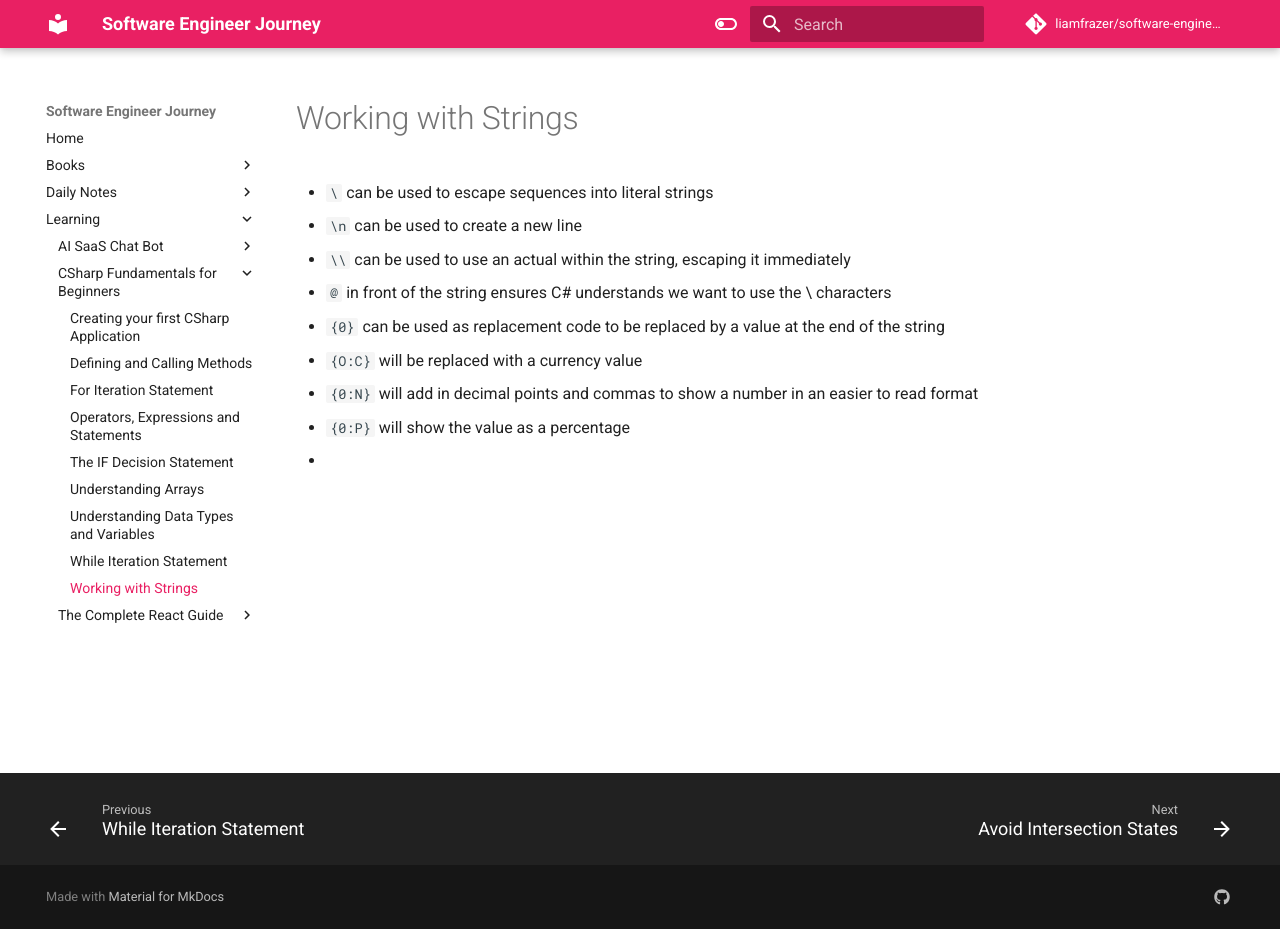
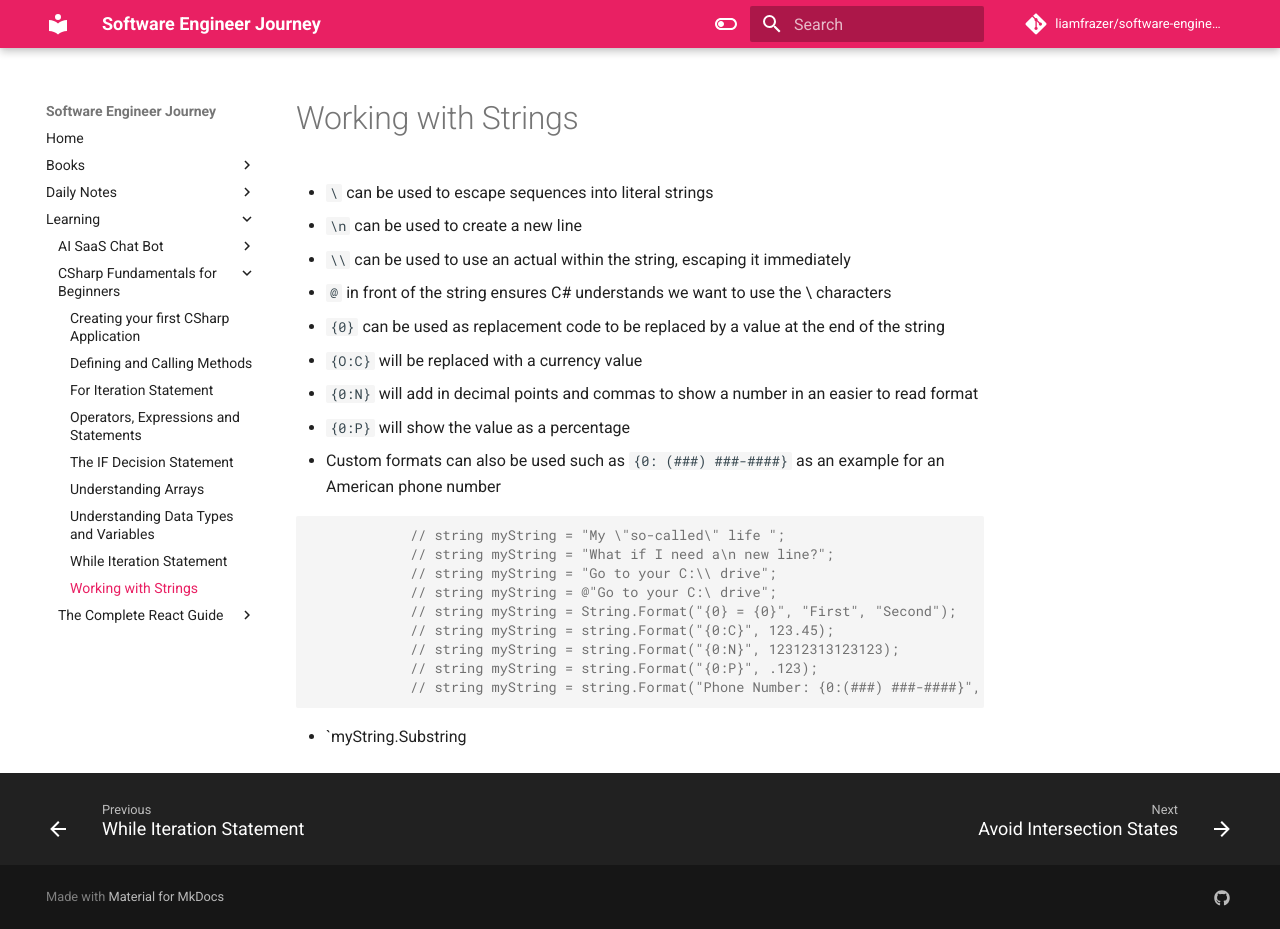
Before and after one commit to liamfrazer/software-engineer-journey, an MkDocs documentation site: the page built from docs/Learning/CSharp Fundamentals for Beginners/Working with Strings.md, in a window 1280 px wide and 929 px high. Built offline with MkDocs 1.6.1 and Material for MkDocs 9.7.7, drawn with Linux system fonts in a browser that asks for light colours; comment, search, counter and statistics services are not loaded.

Commit message:
vault backup: 2024-01-06 16:23:36

````diff
--- a/docs/Learning/CSharp Fundamentals for Beginners/Working with Strings.md
+++ b/docs/Learning/CSharp Fundamentals for Beginners/Working with Strings.md
@@ -12,4 +12,18 @@ tags:
 * `{O:C}` will be replaced with a currency value
 * `{0:N}` will add in decimal points and commas to show a number in an easier to read format
 * `{0:P}` will show the value as a percentage
-*
+* Custom formats can also be used such as `{0: (###) ###-####}` as an example for an American phone number
+
+```c#
+            // string myString = "My \"so-called\" life ";
+            // string myString = "What if I need a\n new line?";
+            // string myString = "Go to your C:\\ drive";
+            // string myString = @"Go to your C:\ drive";
+            // string myString = String.Format("{0} = {0}", "First", "Second");
+            // string myString = string.Format("{0:C}", 123.45);
+            // string myString = string.Format("{0:N}", 12312313123123);
+            // string myString = string.Format("{0:P}", .123);
+            // string myString = string.Format("Phone Number: {0:(###) ###-####}", 1234567899);
+```
+
+* `myString.Substring
````
